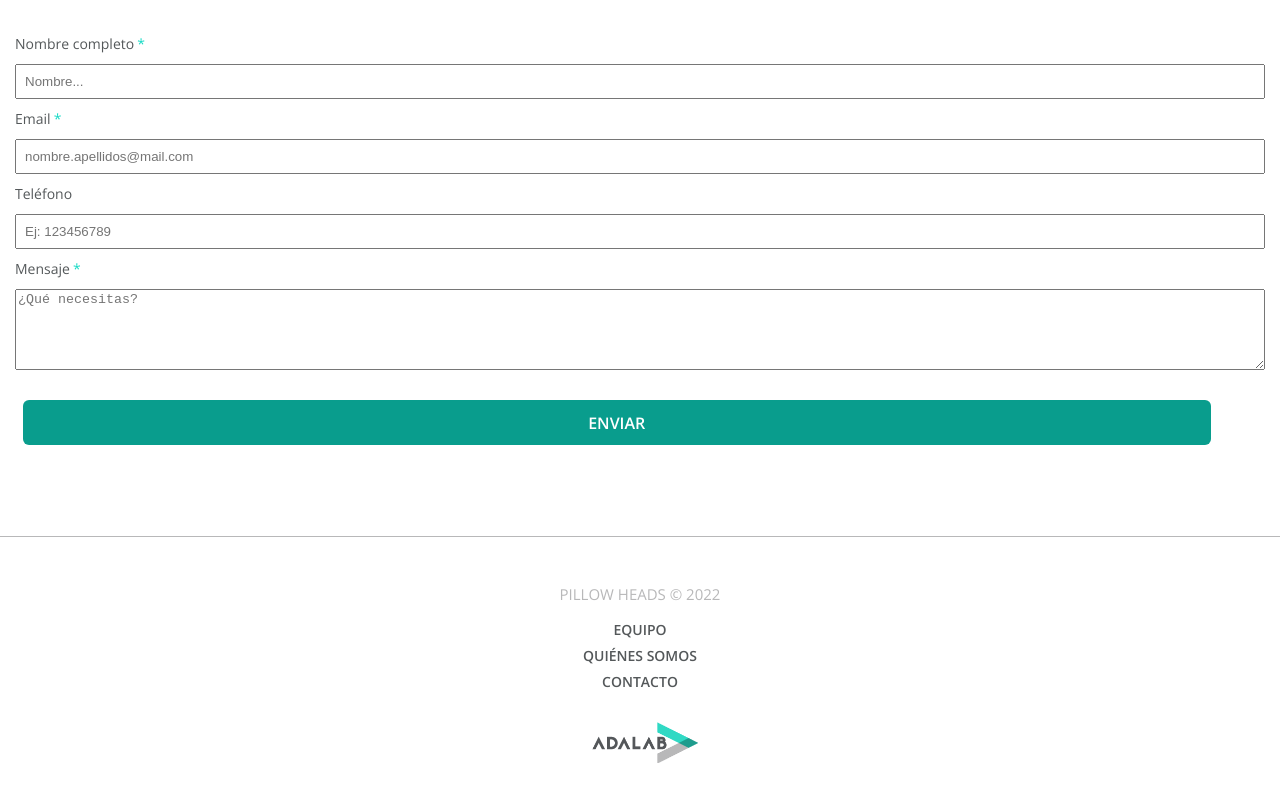
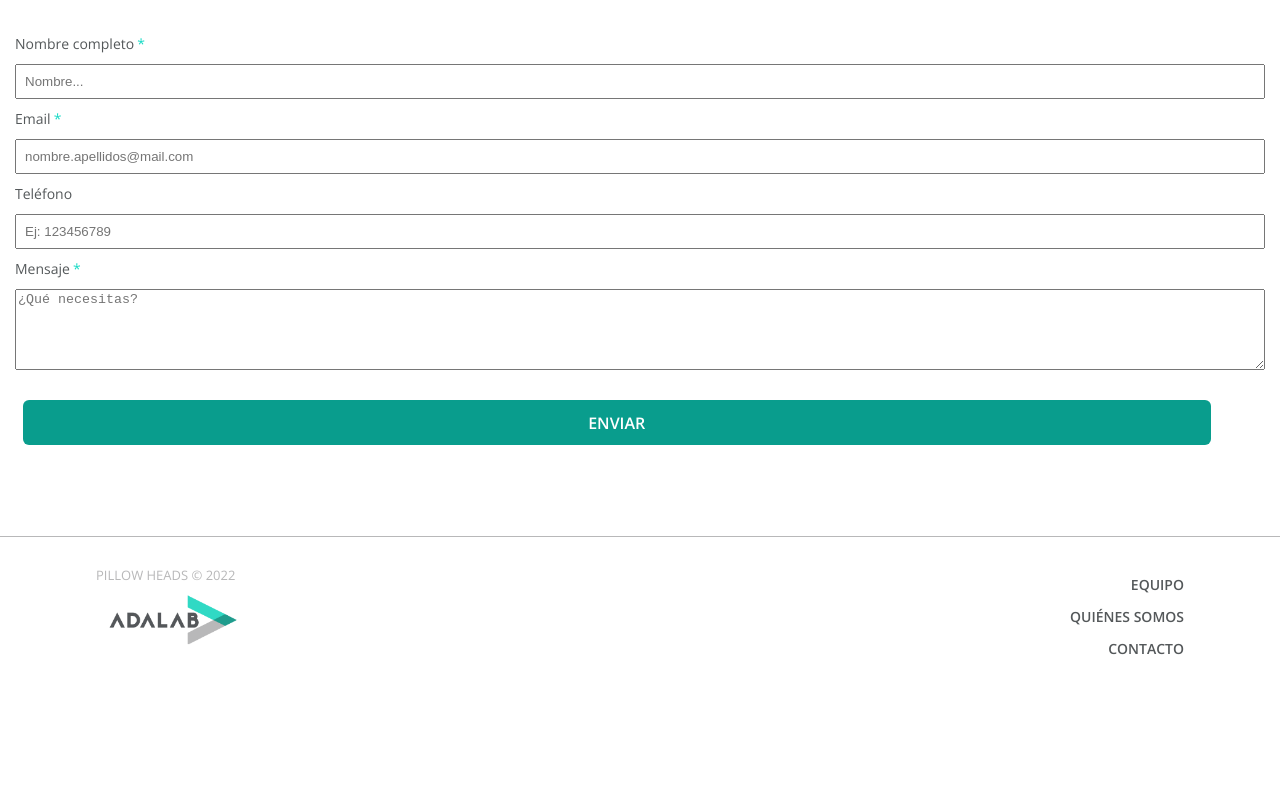
Before and after one commit to Adalab/project-promo-r-module-1-team-5, a website: page src/html/contact.html in a window 1280 px wide. Shown: the part 461-1261 px from the top of the page. After the commit the page ends 1201 px from the top, so only its background shows below. Drawn offline with nearby package versions, Linux system fonts and the light colour scheme; files that its build step writes are made by us from their sources; files whose address does not match are found by name.

Commit message:
finish responsive footer

```diff
--- a/src/html/partials/footer.html
+++ b/src/html/partials/footer.html
@@ -1,9 +1,9 @@
 <footer class="footer">
-    <h4 class="title-footer">Pillow Heads © 2022</h4>
-    <ul class="links">
-        <li><a href="./index.html#equipo">Equipo</a></li>
-        <li><a href="./index.html#quienes">Quiénes somos</a></li>
-        <li><a href="./contact.html">Contacto</a></li>
+    <h4 class="footer__title">Pillow Heads © 2022</h4>
+    <ul class="footer__links">
+        <li class="footer__links--li"><a href="./index.html#equipo">Equipo</a></li>
+        <li class="footer__links--li"><a href="./index.html#quienes">Quiénes somos</a></li>
+        <li class="footer__links--li"><a href="./contact.html">Contacto</a></li>
     </ul>
 
     <img src="./assets/images/logo-adalab.png" alt="Logo Adalab" class="logo-adalab" />
--- a/src/scss/layout/_footer.scss
+++ b/src/scss/layout/_footer.scss
@@ -5,32 +5,55 @@
   justify-content: center;
   align-items: center;
   border-top: solid 0.1rem $secondary-text-color;
+  @include tablet {
+    flex-direction: row;
+    justify-content: space-between;
+    align-items: flex-start;
+    padding: 2rem 3rem 3rem 3rem;
   }
-
-.title-footer{
+  @include desktop {
+    padding: 2rem 6rem 3rem 6rem;
+  }
+  &__title{
     color: $secondary-text-color;
     padding-top: 50px;
     font-size: 15px;
     text-transform: uppercase;
+    @include tablet {
+      order: 1;
+      padding-top: 0rem;
+      font-size: 13px;
     }
-
-.links{
+  }
+  &__links {
     margin-bottom: 27px;
     padding-top:15px;
     font-weight: 600;
     font-size: 14px;
     text-transform: uppercase;
     line-height: 1.43;
+    text-align: center;
+    @include tablet {
+      order: 3;
+      text-align: right;
+      padding-top: 0rem;
+      line-height: 2rem;
     }
-.links li{
-  padding: 3px;
-  text-align: center;
   }
-.links li a{
+}
+.footer__links--li a{
     text-decoration: none;
     color: $primary-text-color;
 }
 .logo-adalab{
   width:116px;
   margin-bottom: 37px;
+  @include tablet {
+    order: 2;
+    position:relative;
+    top: 3.7vh;
+    right: 40.2vw;
+    transform: scale(1.2);
+    padding-left: 3rem;
   }
+}
```
Lines whose indentation alone changed are shown as unchanged.
